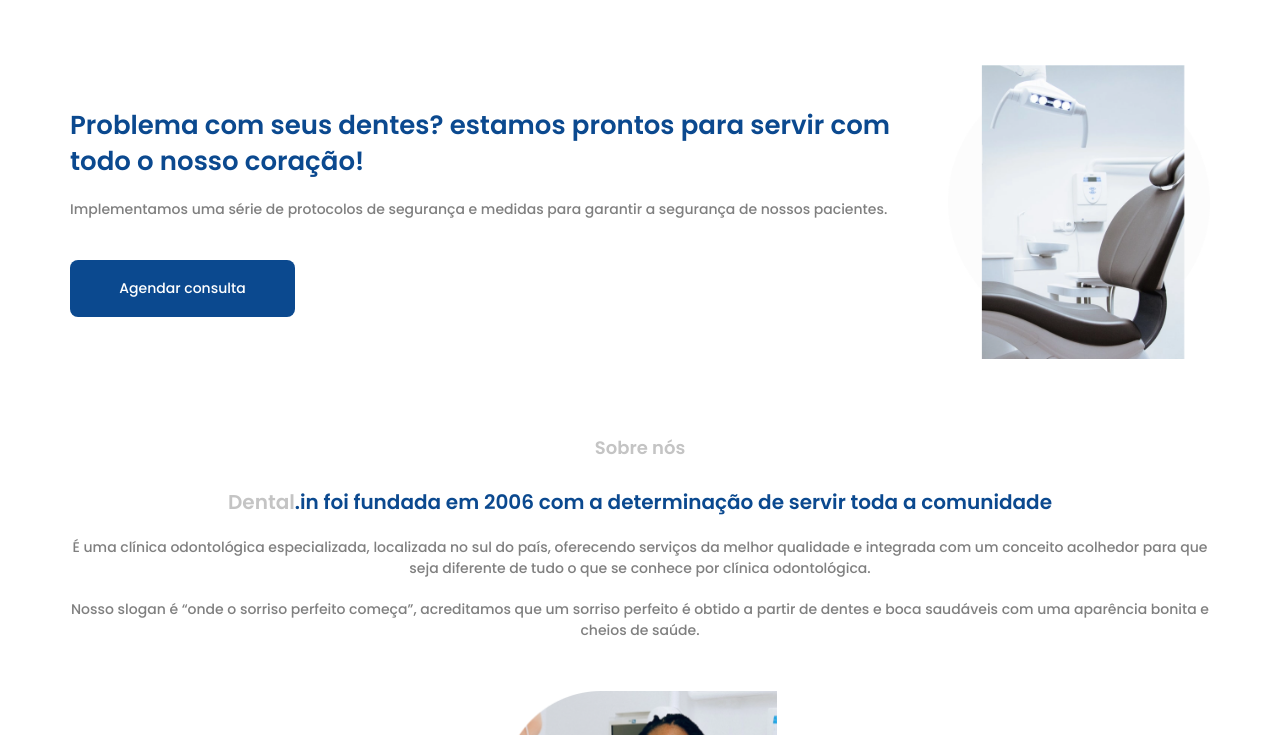
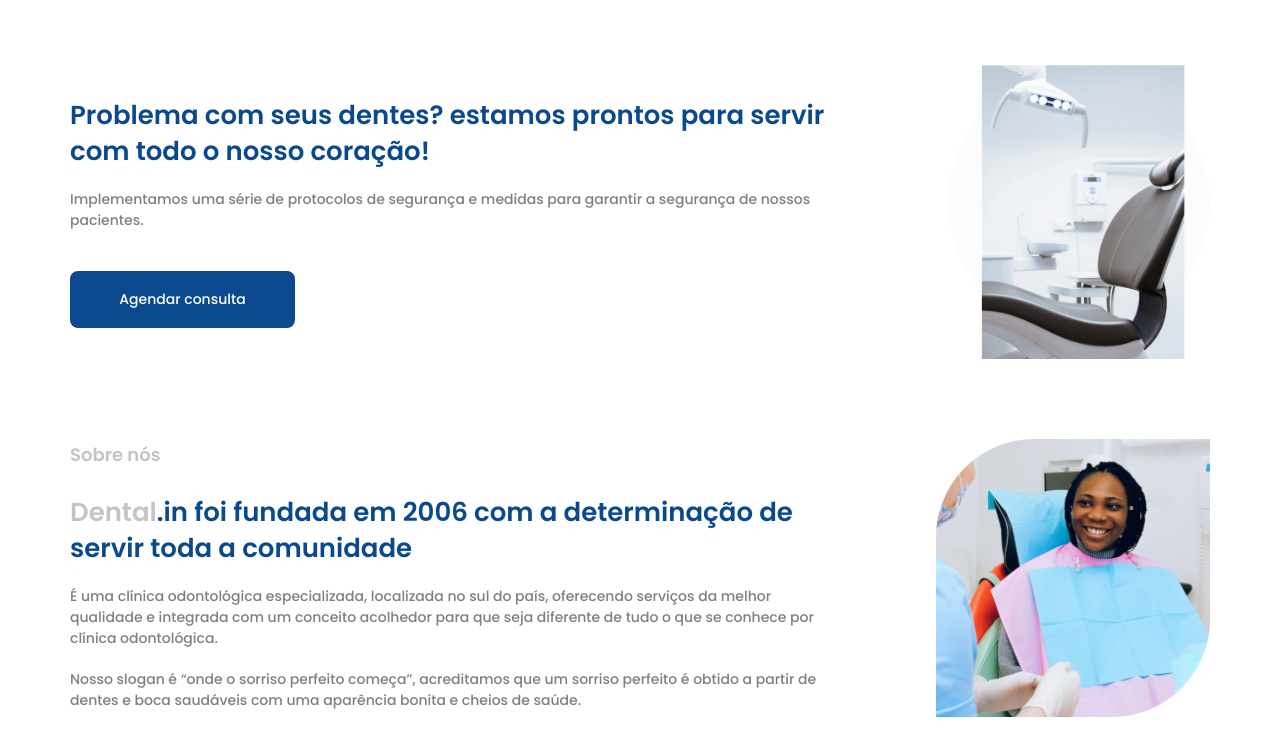
Before and after one commit to felipega-web/site-dentalin, a plain HTML site: page index.html in a window 1280 px wide. Shown: the part 65-800 px from the top of the page. Drawn offline with Linux system fonts and the light colour scheme.

Commit message:
Created: CSS About us Min-Width 768px

```diff
--- a/style.css
+++ b/style.css
@@ -262,12 +262,14 @@ html {
 }
 
 @media (min-width: 768px) {
+  /* Presentation */
   .presentation {
     flex-direction: row;
   }
 
   .presentation__description-container {
     align-items: flex-start;
+    margin-right: 7.2rem;
   }
 
   .presentation__title {
@@ -283,4 +285,31 @@ html {
   .presentation__image {
     margin-top: 0;
   }
+
+  /* About us */
+  .about-us {
+    flex-direction: row;
+  }
+
+  .about-us__description-container {
+    margin-right: 9rem;
+  }
+
+  .about-us__tag {
+    text-align: left;
+  }
+
+  .about-us__title {
+    text-align: left;
+    font-size: 2.6rem;
+    line-height: 3.6rem;
+  }
+
+  .about-us__text {
+    text-align: left;
+  }
+
+  .about-us__image {
+    margin-top: 0;
+  }
 }
```
